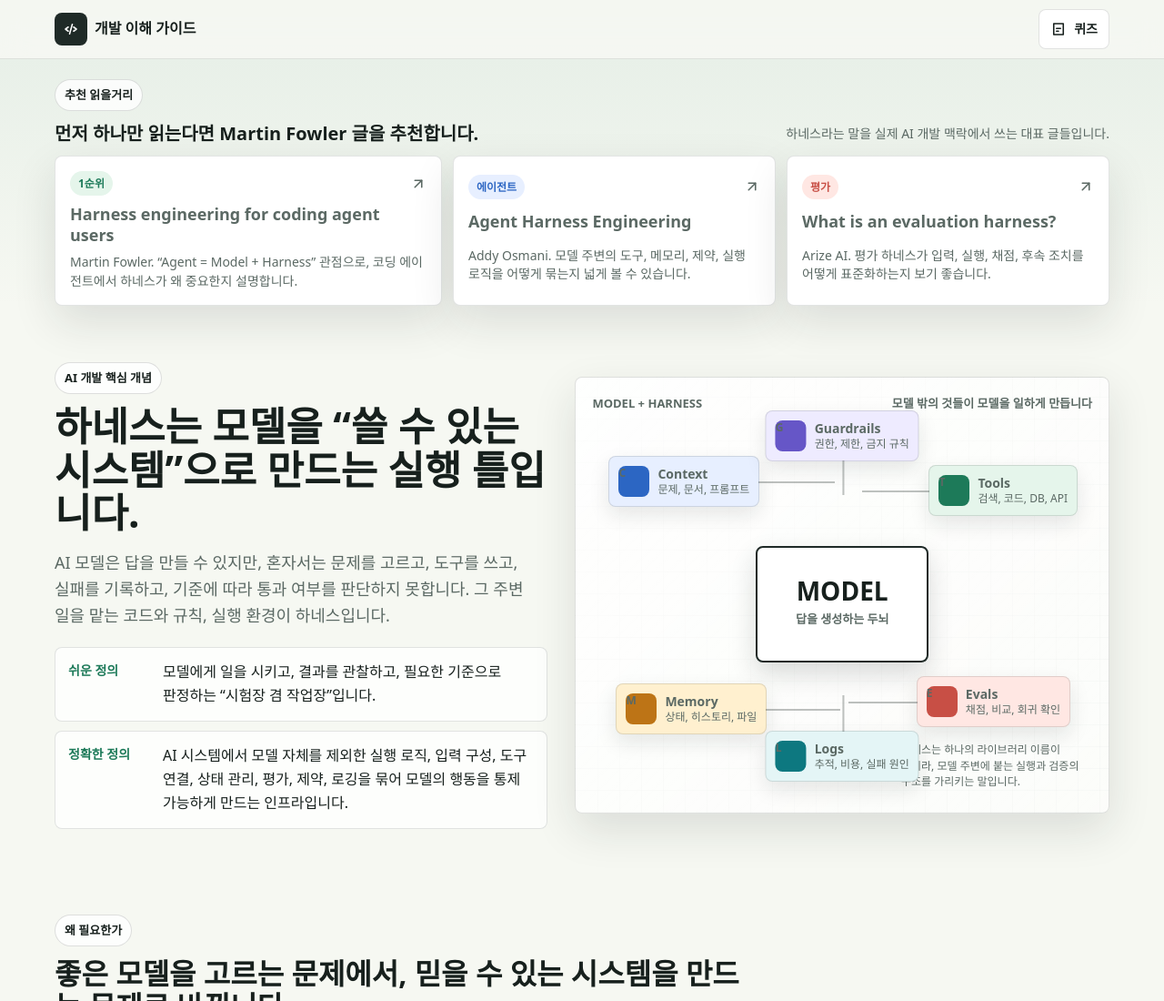
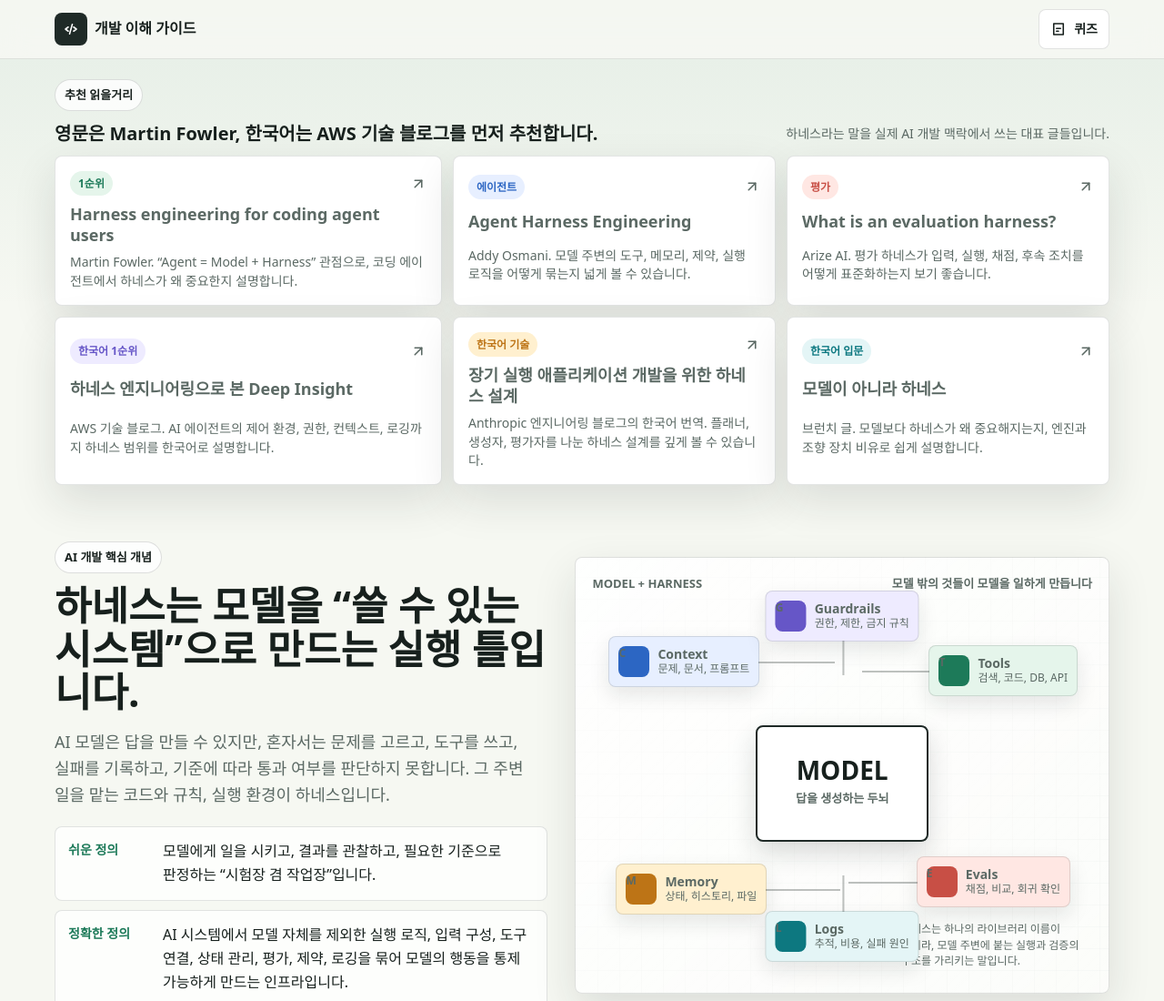
Before and after one commit to sinamorolgo/dev-edu, a plain HTML site: page ai-harness-guide.html in a window 1280 px wide. Shown: the top 1100 px of the page at 91% size. Drawn offline with Linux system fonts and the light colour scheme.

Commit message:
Add Korean harness reading recommendations

```diff
--- a/ai-harness-guide.html
+++ b/ai-harness-guide.html
@@ -1060,7 +1060,7 @@
         <div class="recommend-head">
           <div>
             <p class="eyebrow">추천 읽을거리</p>
-            <h2 class="recommend-title">먼저 하나만 읽는다면 Martin Fowler 글을 추천합니다.</h2>
+            <h2 class="recommend-title">영문은 Martin Fowler, 한국어는 AWS 기술 블로그를 먼저 추천합니다.</h2>
           </div>
           <p class="recommend-note">하네스라는 말을 실제 AI 개발 맥락에서 쓰는 대표 글들입니다.</p>
         </div>
@@ -1096,6 +1096,39 @@
               </span>
               <strong>What is an evaluation harness?</strong>
               <span>Arize AI. 평가 하네스가 입력, 실행, 채점, 후속 조치를 어떻게 표준화하는지 보기 좋습니다.</span>
+            </span>
+          </a>
+
+          <a class="resource-link" href="https://aws.amazon.com/ko/blogs/tech/harness-engineering-from-deep-insight/" target="_blank" rel="noopener noreferrer" style="--tag-bg:var(--soft-violet);--tag-fg:var(--violet)">
+            <span class="resource-content">
+              <span class="resource-meta">
+                <span class="tag">한국어 1순위</span>
+                <svg class="icon" viewBox="0 0 24 24"><path d="M7 17 17 7"></path><path d="M7 7h10v10"></path></svg>
+              </span>
+              <strong>하네스 엔지니어링으로 본 Deep Insight</strong>
+              <span>AWS 기술 블로그. AI 에이전트의 제어 환경, 권한, 컨텍스트, 로깅까지 하네스 범위를 한국어로 설명합니다.</span>
+            </span>
+          </a>
+
+          <a class="resource-link" href="https://caesiumy.dev/posts/translation/harness-design-long-running-apps/" target="_blank" rel="noopener noreferrer" style="--tag-bg:var(--soft-amber);--tag-fg:var(--amber)">
+            <span class="resource-content">
+              <span class="resource-meta">
+                <span class="tag">한국어 기술</span>
+                <svg class="icon" viewBox="0 0 24 24"><path d="M7 17 17 7"></path><path d="M7 7h10v10"></path></svg>
+              </span>
+              <strong>장기 실행 애플리케이션 개발을 위한 하네스 설계</strong>
+              <span>Anthropic 엔지니어링 블로그의 한국어 번역. 플래너, 생성자, 평가자를 나눈 하네스 설계를 깊게 볼 수 있습니다.</span>
+            </span>
+          </a>
+
+          <a class="resource-link" href="https://brunch.co.kr/@shha1113/191" target="_blank" rel="noopener noreferrer" style="--tag-bg:var(--soft-cyan);--tag-fg:var(--cyan)">
+            <span class="resource-content">
+              <span class="resource-meta">
+                <span class="tag">한국어 입문</span>
+                <svg class="icon" viewBox="0 0 24 24"><path d="M7 17 17 7"></path><path d="M7 7h10v10"></path></svg>
+              </span>
+              <strong>모델이 아니라 하네스</strong>
+              <span>브런치 글. 모델보다 하네스가 왜 중요해지는지, 엔진과 조향 장치 비유로 쉽게 설명합니다.</span>
             </span>
           </a>
         </div>
```
